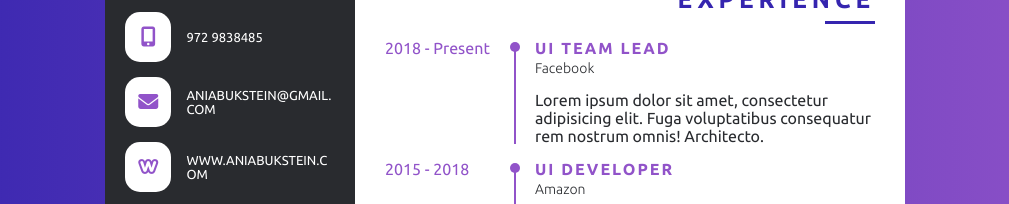
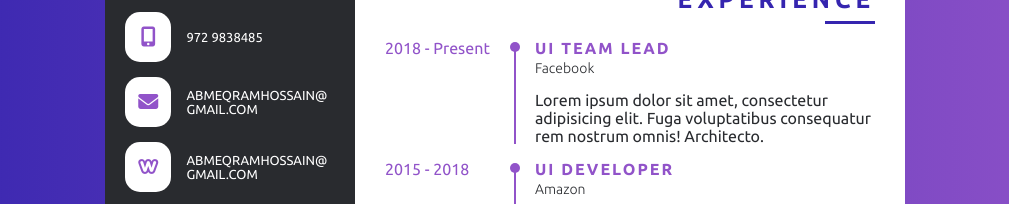
Before and after one commit to eqram1/resume-for-junior-web-dev-repo, a plain HTML site: page index.html in a window 1280 px wide. Shown: the part 309-513 px from the top of the page, without its empty margins (135-1144 px from the left). Drawn offline with Linux system fonts and the light colour scheme.

Commit message:
updated email address

```diff
--- a/index.html
+++ b/index.html
@@ -30,13 +30,13 @@
 							<li>
 								<div class="li_wrap">
 									<div class="icon"><i class="fas fa-envelope" aria-hidden="true"></i></div>
-									<div class="text">aniabukstein@gmail.com</div>
+									<div class="text">abmeqramhossain@gmail.com</div>
 								</div>
 							</li>
 							<li>
 								<div class="li_wrap">
 									<div class="icon"><i class="fab fa-weebly" aria-hidden="true"></i></div>
-									<div class="text">www.aniabukstein.com</div>
+									<div class="text">abmeqramhossain@gmail.com</div>
 								</div>
 							</li>
 							<li>
```
